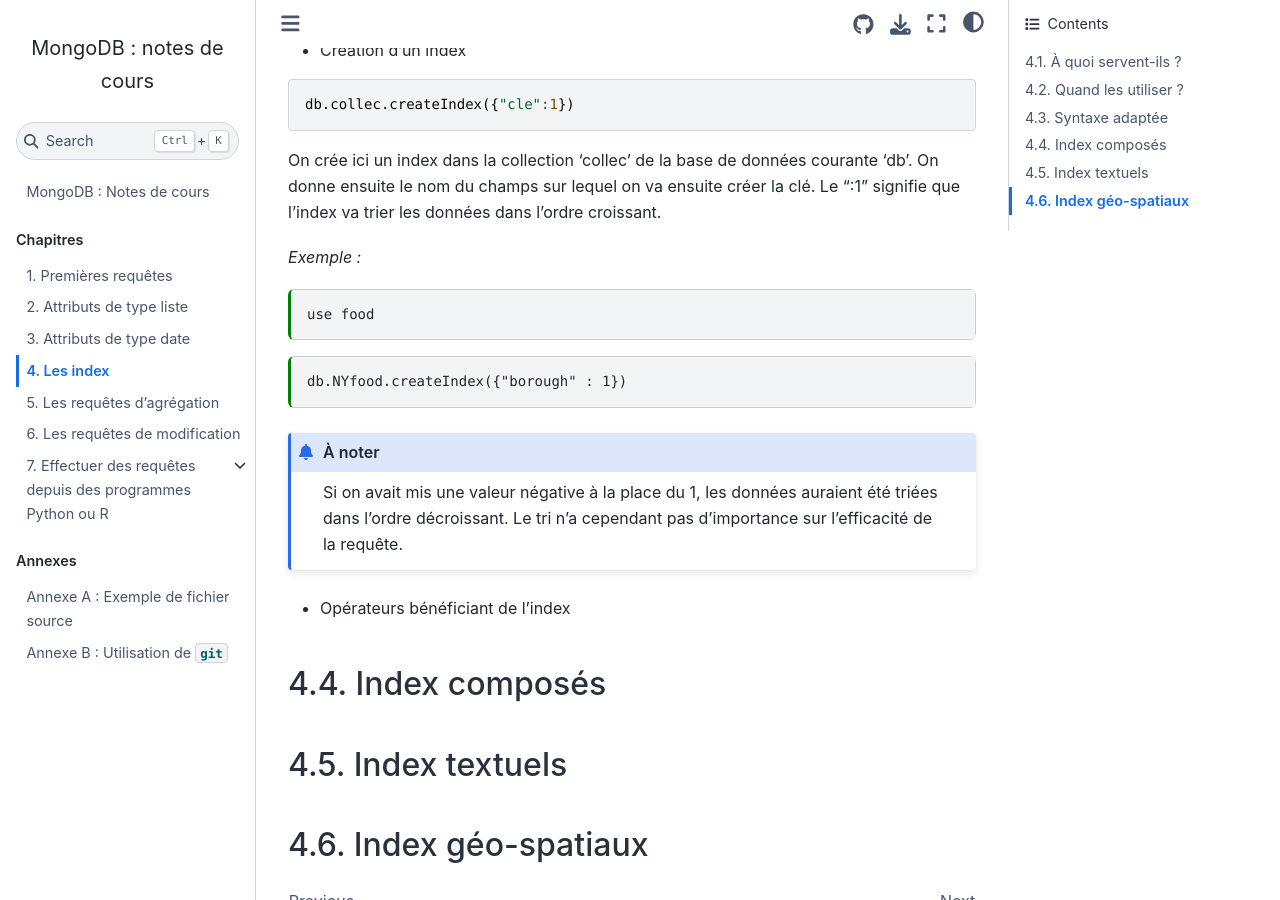
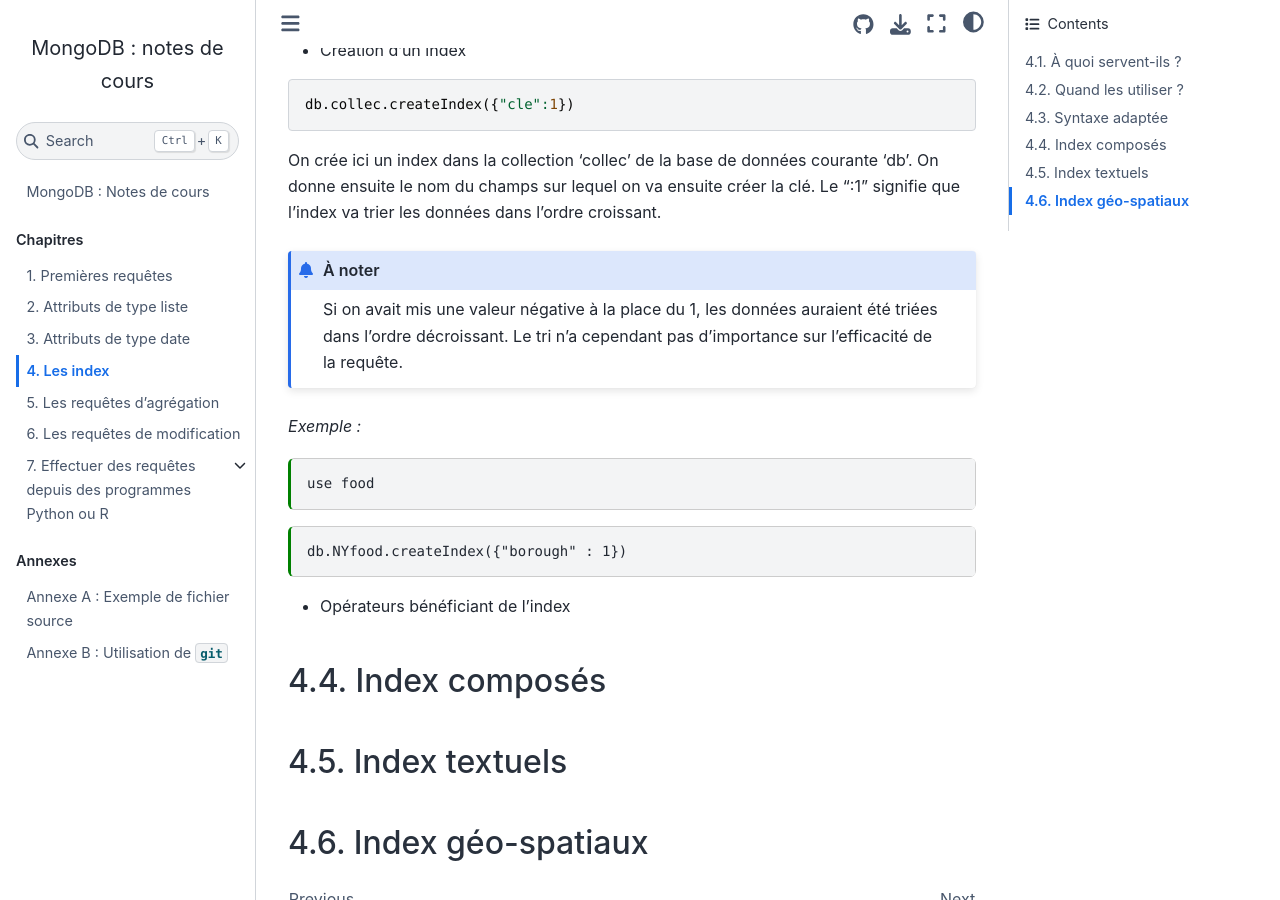
Before and after one commit to rtavenar/mongo_book, a Jupyter Book: the page built from content/04_index.md, in a window 1280 px wide and 900 px high, scrolled down 1134 px. Built offline with Jupyter Book 1.0.4 settings and Sphinx 7.4.7 and the Sphinx Book theme 1.1.4, drawn with Linux system fonts in a browser that asks for light colours; some of the changed lines change nothing that is shown.

Commit message:
Update 04_index.md

````diff
--- a/content/04_index.md
+++ b/content/04_index.md
@@ -48,6 +48,11 @@ db.collec.createIndex({"cle":1})
 ```
 On crée ici un index dans la collection 'collec' de la base de données courante 'db'. On donne ensuite le nom du champs sur lequel on va ensuite créer la clé. Le ":1" signifie que l'index va trier les données dans l'ordre croissant.
 
+```{admonition} À noter
+Si on avait mis une valeur négative à la place du 1, les données auraient été triées dans l'ordre décroissant.
+Le tri n'a cependant pas d'importance sur l'efficacité de la requête.
+```
+
 _Exemple :_
 
 ```{code-cell}
@@ -62,10 +67,6 @@ use food
 db.NYfood.createIndex({"borough" : 1})
 ```
 
-```{admonition} À noter
-Si on avait mis une valeur négative à la place du 1, les données auraient été triées dans l'ordre décroissant.
-Le tri n'a cependant pas d'importance sur l'efficacité de la requête.
-```
 * Opérateurs bénéficiant de l’index
 
 ## Index composés
````
